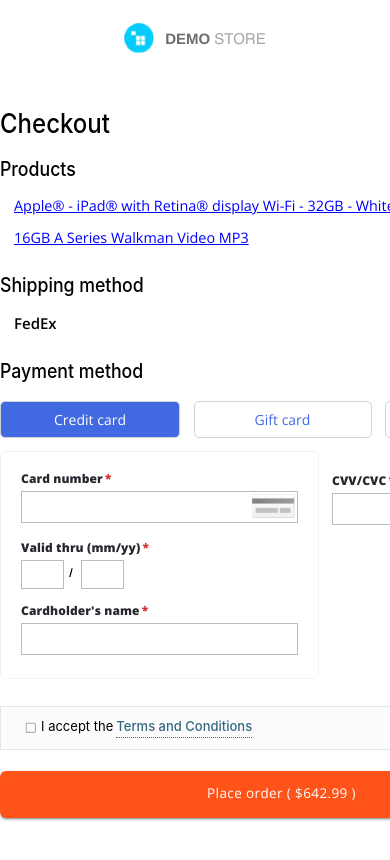
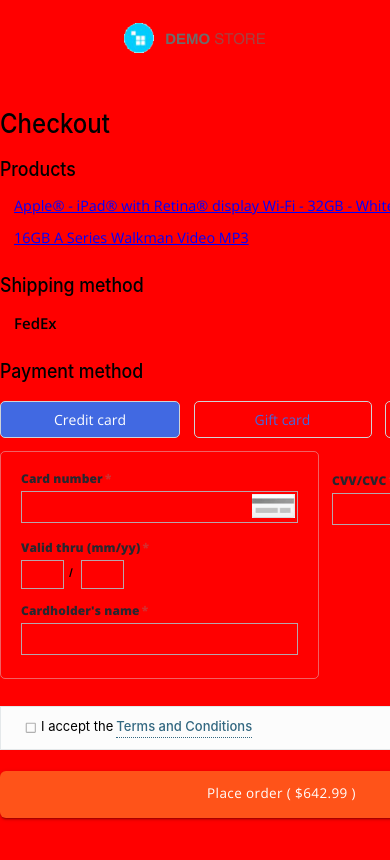
Before and after one commit to EmmanuelFermin/demo-store-checkout-form, a Next.js app: page / in a window 390 px wide. Shown: the top 860 px of the page. Built offline with nearby package versions, Linux system fonts and the light colour scheme.

Commit message:
Added sample media query

```diff
--- a/styles/globals.css
+++ b/styles/globals.css
@@ -14,6 +14,12 @@ a {
 
 * {
   box-sizing: border-box;
+}
+
+@media only screen and (max-width: 600px) {
+  body {
+    background-color: red;
+  }
 }
 
 @media (prefers-color-scheme: dark) {
```
